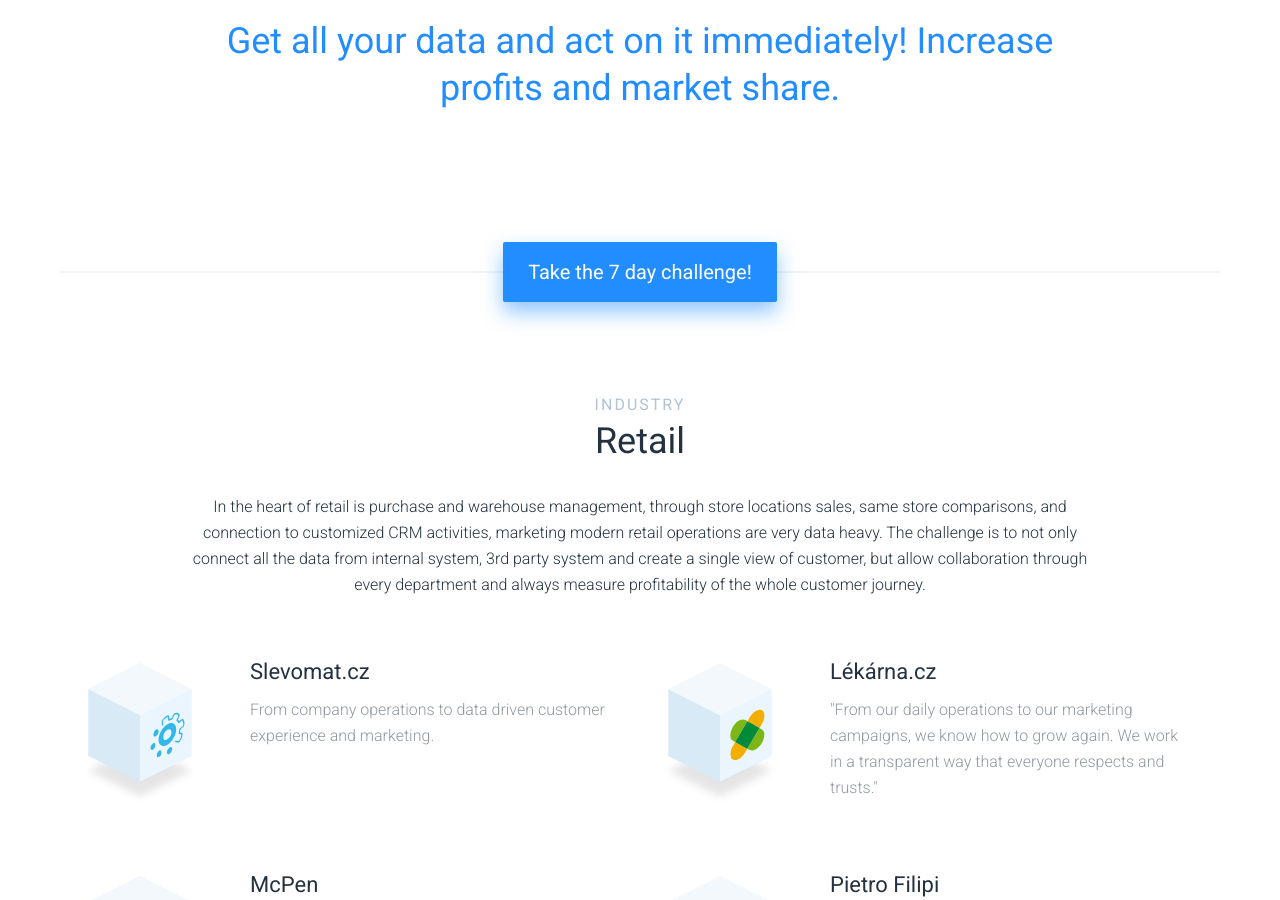
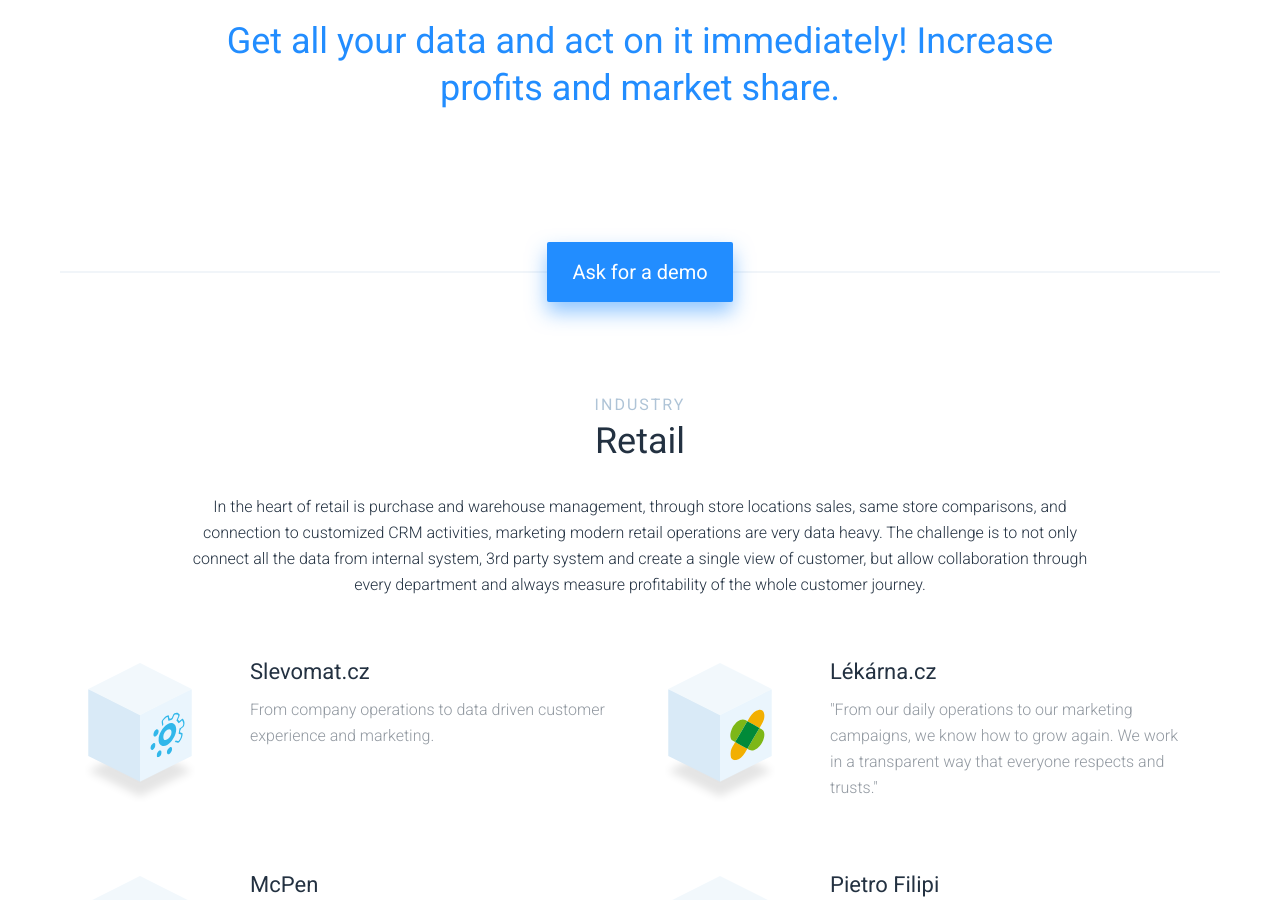
Before and after one commit to keboola/website, a Jekyll site: the page built from _solutions/solutions.md, in a window 1280 px wide and 900 px high, scrolled down 1271 px. Built offline with Jekyll 4.4.1, drawn with Linux system fonts in a browser that asks for light colours; nearby versions of some CDN libraries.

Commit message:
Update from Forestry.io Martin Karasek updated _solutions/solutions.md

```diff
--- a/_solutions/solutions.md
+++ b/_solutions/solutions.md
@@ -52,7 +52,7 @@
     share.
 - template: ask-demo
   block: ask-demo
-  ctaname: Take the 7 day challenge!
+  ctaname: Ask for a demo
   ctalink: "/request-demo"
 - template: article-list-two-row
   block: article-list-two-row
```
